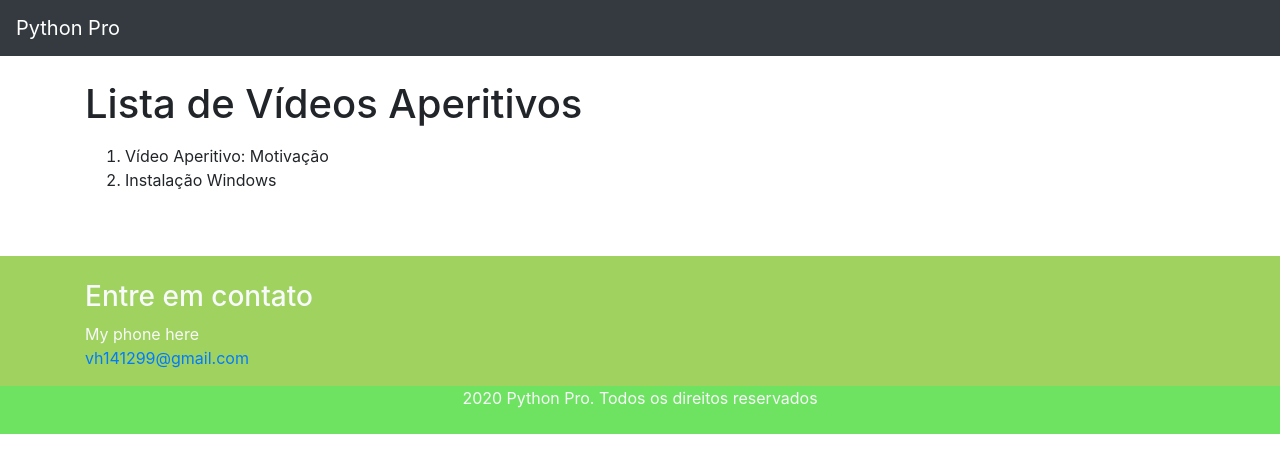
After one commit to Lnvictor/Projeto-Django, a Django app: page /aperitivos/ in a window 1280 px wide. The commit adds this page. Shown: the top 473 px of the page. Run offline with Django 3.2, Linux system fonts and the light colour scheme; some libraries are stand-ins or nearby versions.

Commit message:
Lista de Videos

```diff
--- /dev/null
+++ b/pypro/aperitivos/templates/aperitivos/indice.html
@@ -0,0 +1,19 @@
+{%extends 'base/base.html'%}
+{% load static %}
+
+{%block title%}Python Pro - Aperitivos{%endblock title%}
+{%block description%}Página com todos os vídeos gratuitos{%endblock description%}
+{% block body %}
+<div class="container">
+	<div class="row">
+		<div class="col-md-12">
+      <h1 class="mt-4 mb-3">Lista de Vídeos Aperitivos</h1>
+      <ol>
+          {% for video in videos%}
+            <li>{{video.titulo | default:"Faltando Título"}}</li>
+          {% endfor %}
+      </ol>
+		</div>
+	</div>
+</div>
+{% endblock body %}
--- a/pypro/aperitivos/templates/aperitivos/video.html
+++ b/pypro/aperitivos/templates/aperitivos/video.html
@@ -7,7 +7,7 @@
     <div class="container">
 	<div class="row">
 		<div class="col-md-12">
-      <h1 class="mt-4 mb-3">{{video.titulo}}</h1>
+      <h1 class="mt-4 mb-3">{{video.titulo | default:"Faltando título"}}</h1>
 		</div>
 		</div>
     <iframe src="https://player.vimeo.com/video/{{video.vimeo_id}}" width="640" height="360" frameborder="0" allow="autoplay; fullscreen" allowfullscreen></iframe>
--- a/pypro/aperitivos/urls.py
+++ b/pypro/aperitivos/urls.py
@@ -1,8 +1,9 @@
 from django.urls import path
 
-from pypro.aperitivos.views import video
+from pypro.aperitivos.views import video, indice
 
 app_name = 'aperitivos'
 urlpatterns = [
-    path('<slug:slug>', video, name='video')
+    path('<slug:slug>', video, name='video'),
+    path('', indice, name='indice'),
 ]
--- a/pypro/aperitivos/views.py
+++ b/pypro/aperitivos/views.py
@@ -1,12 +1,25 @@
 from django.shortcuts import render
 
-# Create your views here.
+
+class Video():
+    def __init__(self, slug, titulo, vimeo_id):
+        self.slug = slug
+        self.titulo = titulo
+        self.vimeo_id = vimeo_id
+
+
+videos = [
+    {'slug': 'motivacao', 'titulo': 'Vídeo Aperitivo: Motivação', 'vimeo_id': 410376813},
+    {'slug': 'instalacao-windows', 'titulo': 'Instalação Windows', 'vimeo_id': 251497668}
+]
+
+videos_dct = {dct['slug']: dct for dct in videos}
+
+
+def indice(request):
+    return render(request, 'aperitivos/indice.html', context={'videos': videos})
 
 
 def video(request, slug):
-    videos = {
-        'motivacao': {'titulo': 'Vídeo Aperitivo: Motivação', 'vimeo_id': 410376813},
-        'instalacao-windows': {'titulo': 'Instalação Windows', 'vimeo_id': 251497668}
-    }
-    video = videos[slug]
+    video = videos_dct[slug]
     return render(request, 'aperitivos/video.html', context={'video': video})
```
Also changed, not shown: pypro/aperitivos/tests/test_indice.py (added, +23 -0 lines), pypro/aperitivos/tests/__init__.py (added), pypro/aperitivos/tests/test_video.py (renamed from pypro/aperitivos/tests.py).
